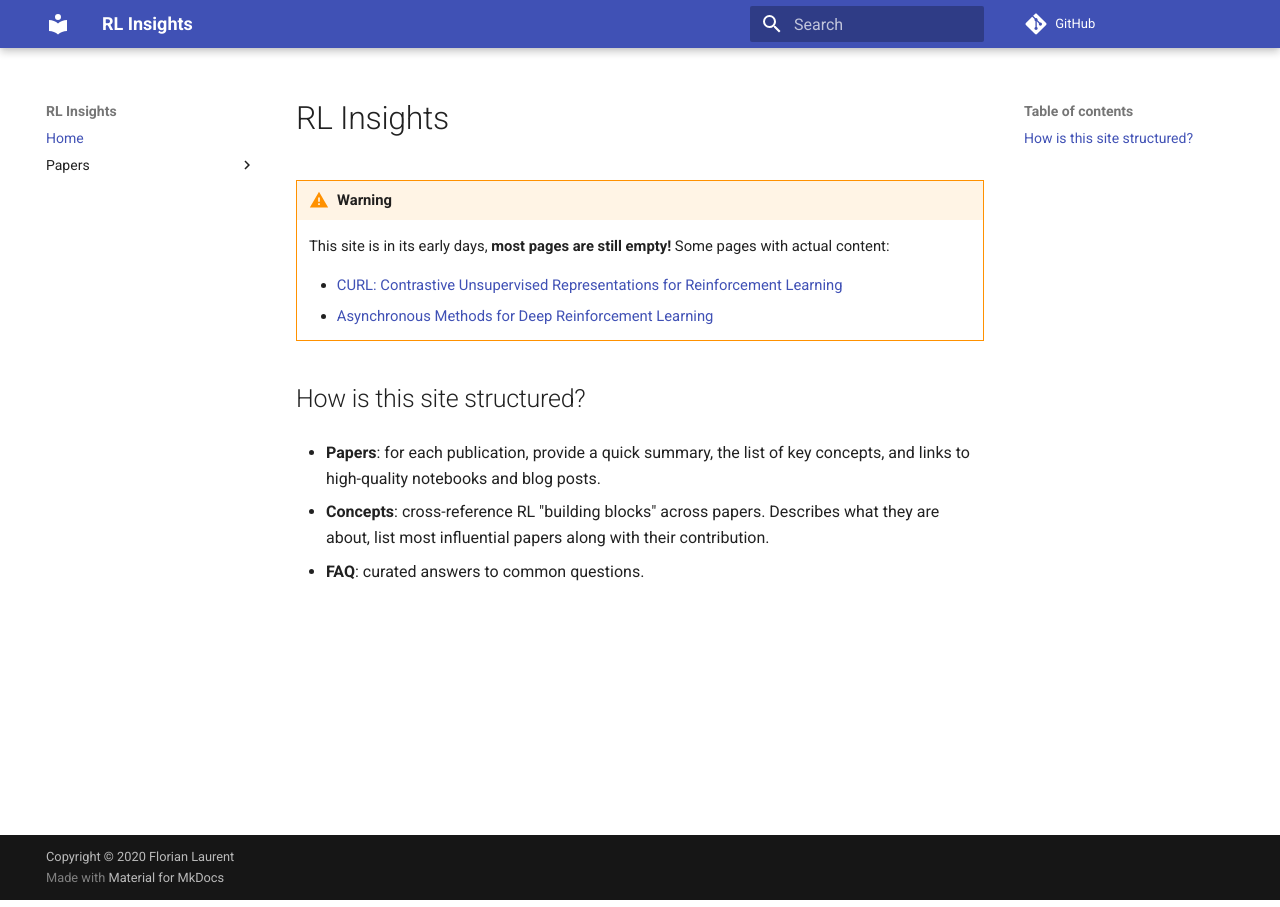
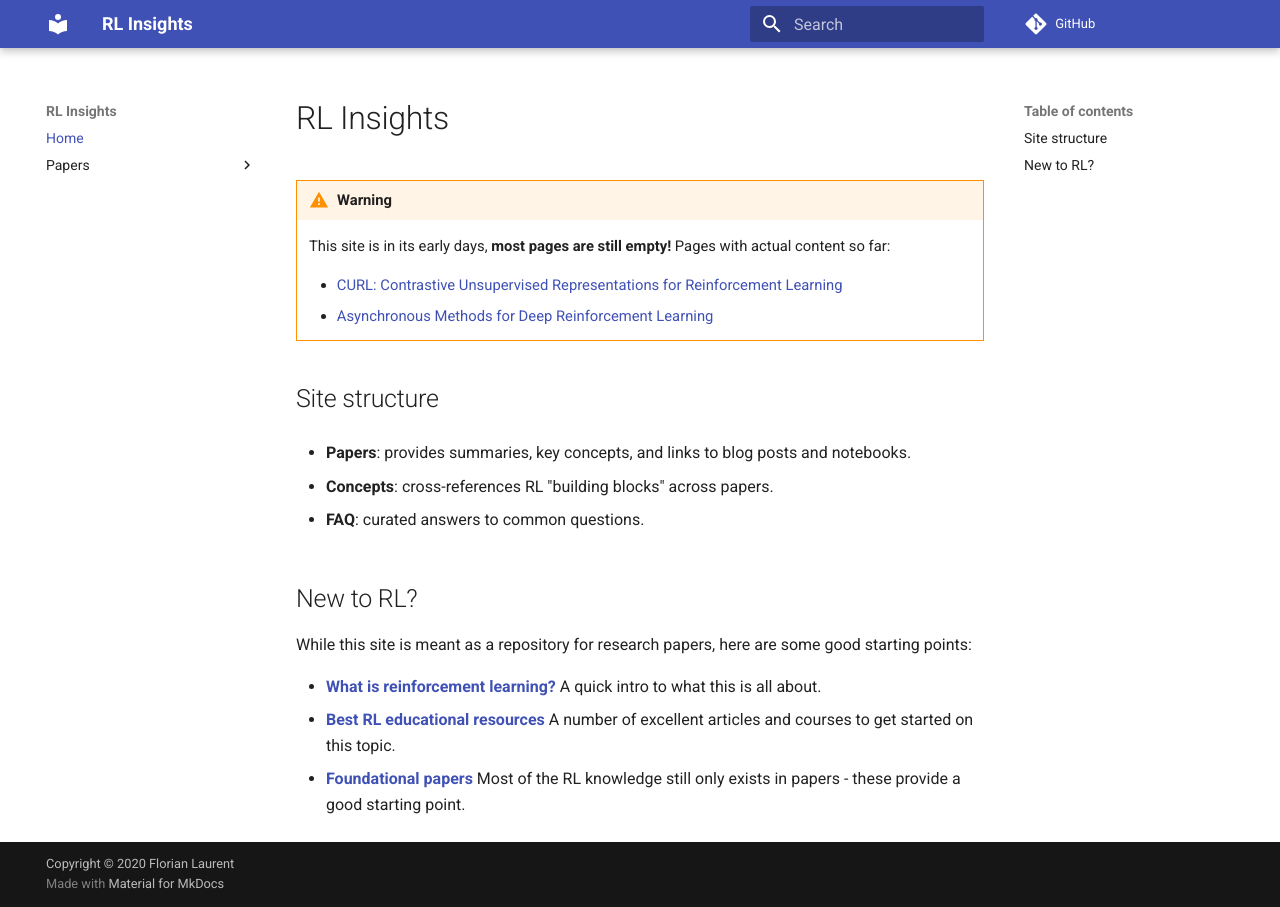
Before and after one commit to MasterScrat/rl-insights, an MkDocs documentation site: the page built from docs/index.md, in a window 1280 px wide. Built offline with MkDocs 1.6.1 and Material for MkDocs 9.7.7, drawn with Linux system fonts in a browser that asks for light colours; comment, search, counter and statistics services are not loaded.

Commit message:
Cleaned up home page

```diff
--- a/docs/index.md
+++ b/docs/index.md
@@ -1,27 +1,25 @@
 # RL Insights
 
 !!! warning
-    This site is in its early days, **most pages are still empty!** Some pages with actual content:
+    This site is in its early days, **most pages are still empty!** Pages with actual content so far:
 
     - [CURL: Contrastive Unsupervised Representations for Reinforcement Learning](curl.md)
     - [Asynchronous Methods for Deep Reinforcement Learning](a3c.md)
 
-How is this site structured?
+Site structure
 ---
 
-- **Papers**: for each publication, provide a quick summary, the list of key concepts, and links to high-quality notebooks and blog posts.
+- **Papers**: provides summaries, key concepts, and links to blog posts and notebooks.
 
-- **Concepts**: cross-reference RL "building blocks" across papers. Describes what they are about, list most influential papers along with their contribution.
+- **Concepts**: cross-references RL "building blocks" across papers.
 
 - **FAQ**: curated answers to common questions.
 
-<!--
 New to RL?
 ---
 
 While this site is meant as a repository for research papers, here are some good starting points:
 
-- **[What is reinforcement learning?](what-is-rl.md)** A quick intro to what this is all about.
-- **[Best RL educational resources](best-resources.md)** A number of excellent articles and courses to get started on this topic.
-- **[Foundational papers](foundational-papers.md)** Most of the RL knowledge still only exists in papers - these provide a good starting point.
--->
+- **[What is reinforcement learning?](index.md)** A quick intro to what this is all about.
+- **[Best RL educational resources](index.md)** A number of excellent articles and courses to get started on this topic.
+- **[Foundational papers](index.md)** Most of the RL knowledge still only exists in papers - these provide a good starting point.
```
